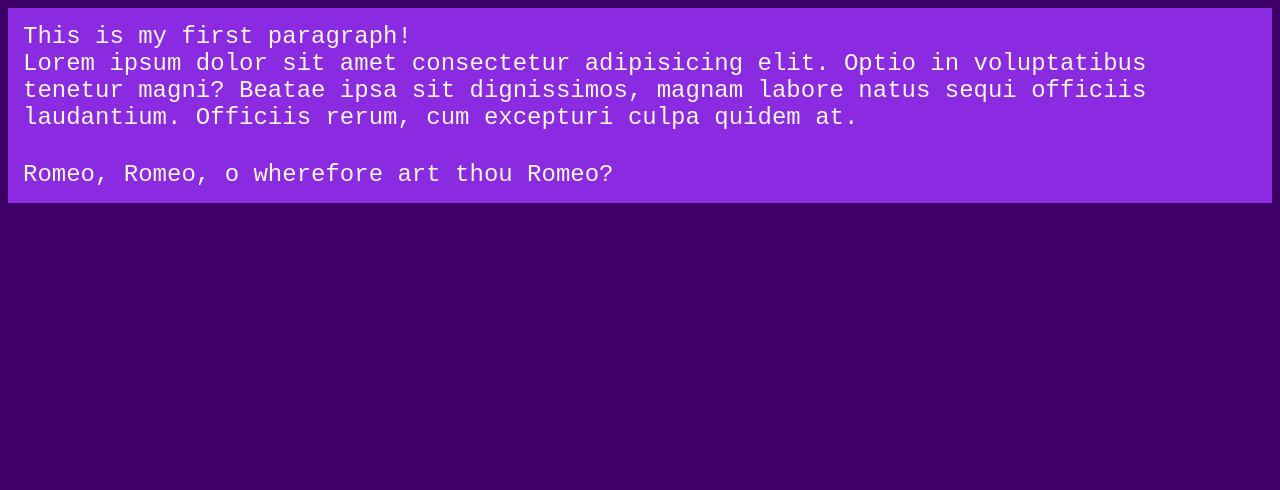
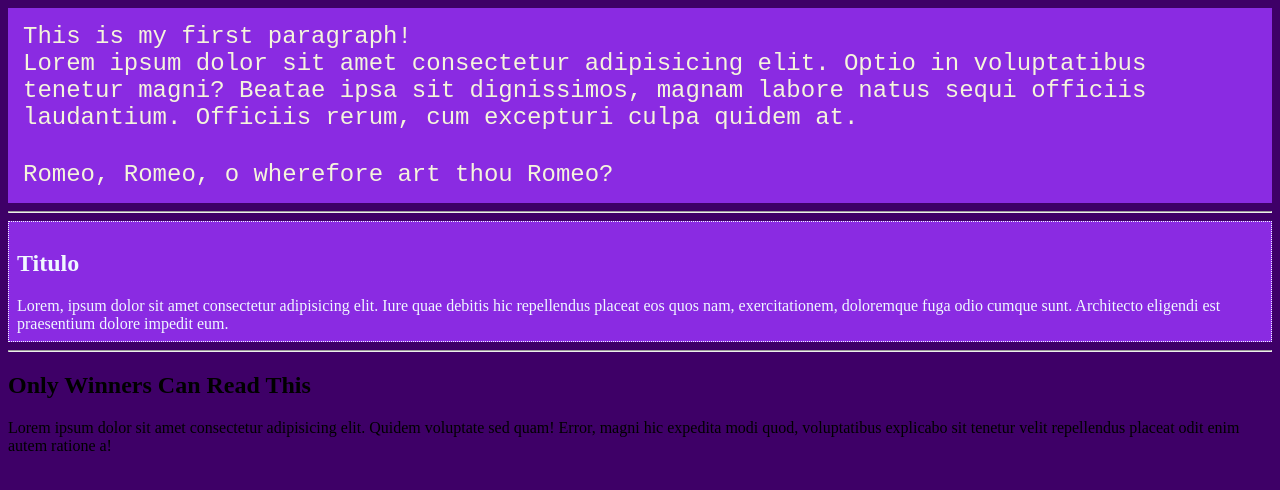
Before and after one commit to tobinkar/WebDevFeb5, a plain HTML site: page index.html in a window 1280 px wide. Drawn offline with Linux system fonts and the light colour scheme.

Commit message:
I did it!

```diff
--- a/index.html
+++ b/index.html
@@ -1,6 +1,24 @@
 <html>
     <head>
         <title>Tobin's Home Page</title>
+        <style>
+            .sectionWrapper{
+                color: aliceblue;
+                border: 1px;
+                background-color: blueviolet;
+                border-style: dotted;
+                padding: 8px;
+            }
+
+            .sectionWrapper h1{
+                font-size: 24px;
+            }
+
+            .sectionWrapper body{
+                color:black
+            }
+        </style>
+        <link rel="stylesheet" href="style.css">
     </head>
     <body style="background-color:rgb(62, 0, 103)">
         <section style="color:beige; background-color: blueviolet;
@@ -14,5 +32,23 @@
         padding: 15px; ">
             <div>Romeo, Romeo, o wherefore art thou Romeo?</div>
         </section>
+
+        <hr>
+
+        <section class="sectionWrapper">
+            <h1 class="Titulo">
+                Titulo
+            </h1>
+            <div>Lorem, ipsum dolor sit amet consectetur adipisicing elit. Iure quae debitis hic repellendus placeat eos quos nam, exercitationem, doloremque fuga odio cumque sunt. Architecto eligendi est praesentium dolore impedit eum.</div>
+        </section>
+
+        <hr>
+
+        <section class="sectionWrapper2">
+            <h1 class="Titulo">
+                Only Winners Can Read This
+            </h1>
+            <div> Lorem ipsum dolor sit amet consectetur adipisicing elit. Quidem voluptate sed quam! Error, magni hic expedita modi quod, voluptatibus explicabo sit tenetur velit repellendus placeat odit enim autem ratione a!</div>
+        </section>
     </body>
 </html>
```
